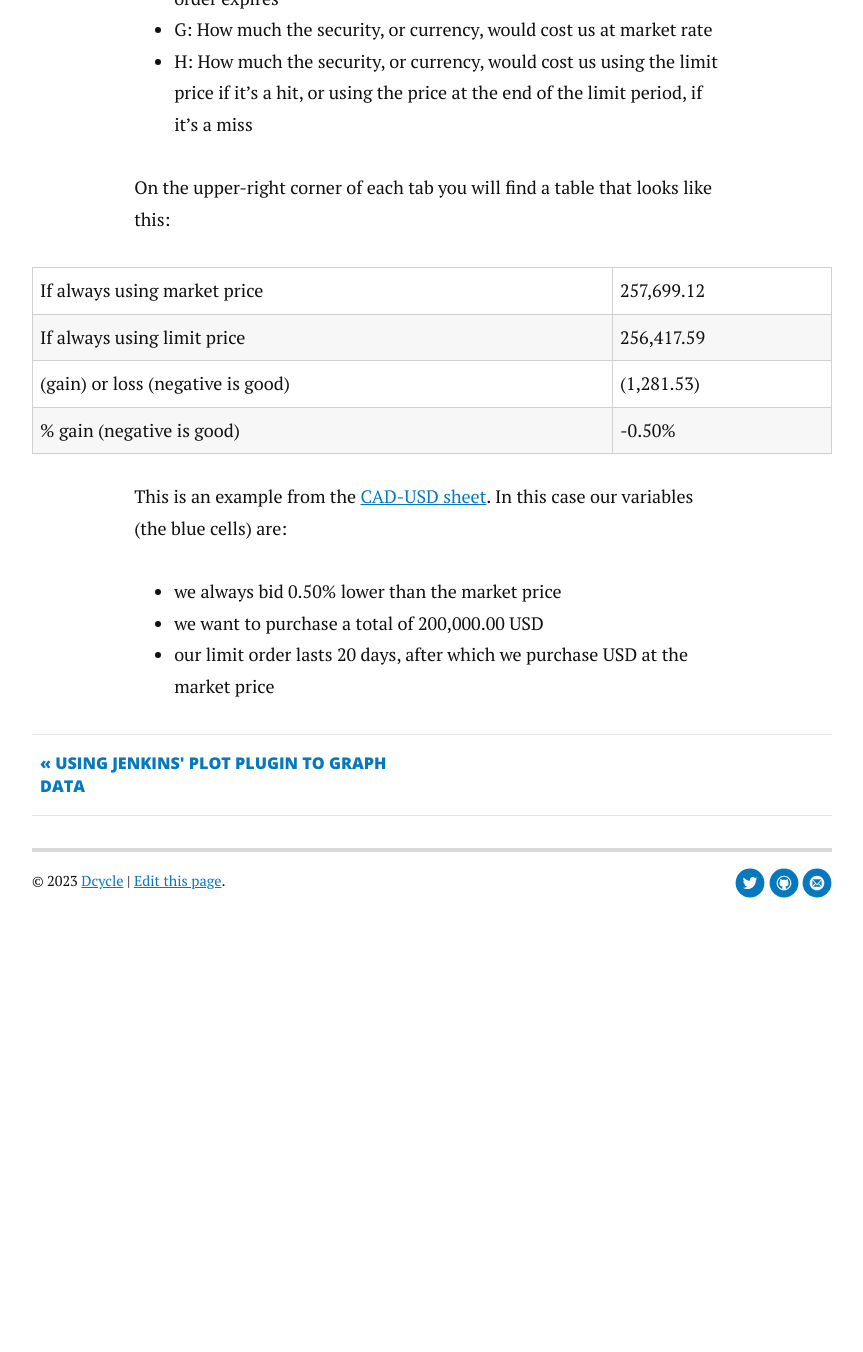
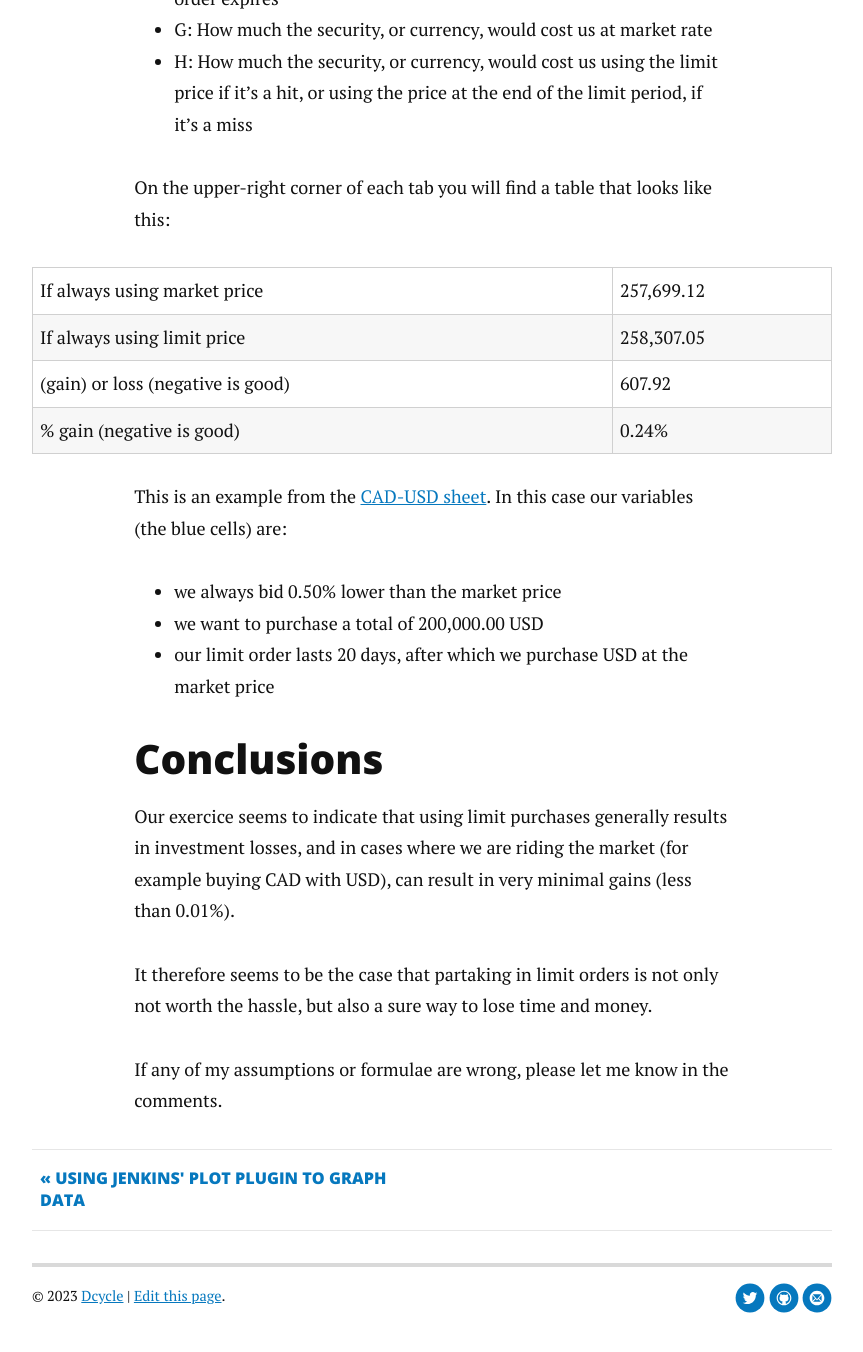
Before and after one commit to alberto56/dcycleblog, a Jekyll site: the page built from _posts/2023-06-16-market-vs-limit-price.md, in a window 1280 px wide and 1400 px high, scrolled down 3576 px. Shown: the top 1352 px of the window, without its empty margins (208-1071 px from the left). Built offline with Jekyll 4.4.1, drawn with Linux system fonts in a browser that asks for light colours; comment, search, counter and statistics services are not loaded; before the commit the page ends 4561 px from its top, so only the background shows below that.

Commit message:
limit orders are always losers

```diff
--- a/_posts/2023-06-16-market-vs-limit-price.md
+++ b/_posts/2023-06-16-market-vs-limit-price.md
@@ -11,6 +11,7 @@ redirect_from:
   - /blog/2023-06-16/
   - /node/2023-06-16/
 ---
+
 I do a lot of business in the U.S. but I live in Canada. I therefore need to convert funds from USD to CAD on a regular basis.
 
 [Wise](http://wise.com) allows you to convert funds either immediately, or by "auto convert" based on a "desired rate".
@@ -73,13 +74,22 @@ The columns, in each of the tabs, are:
 
 On the upper-right corner of each tab you will find a table that looks like this:
 
-| If always using market price	    | 257,699.12	 |
-| If always using limit price	      | 256,417.59	 |
-| (gain) or loss (negative is good) | (1,281.53)	 |
-| % gain (negative is good)	        | -0.50%	     |
+| If always using market price	    | 257,699.12		 |
+| If always using limit price	      | 258,307.05		 |
+| (gain) or loss (negative is good) | 607.92	    	 |
+| % gain (negative is good)	        | 0.24%	         |
 
 This is an example from the [CAD-USD sheet](https://docs.google.com/spreadsheets/d/1VuDw0i0XrrWA5yEWHcetmdkIHxOhaBD6nKbZuFStFgc/edit#gid=0). In this case our variables (the blue cells) are:
 
 * we always bid 0.50% lower than the market price
 * we want to purchase a total of 200,000.00 USD
 * our limit order lasts 20 days, after which we purchase USD at the market price
+
+Conclusions
+-----
+
+Our exercice seems to indicate that using limit purchases generally results in investment losses, and in cases where we are riding the market (for example buying CAD with USD), can result in very minimal gains (less than 0.01%).
+
+It therefore seems to be the case that partaking in limit orders is not only not worth the hassle, but also a sure way to lose time and money.
+
+If any of my assumptions or formulae are wrong, please let me know in the comments.
```
